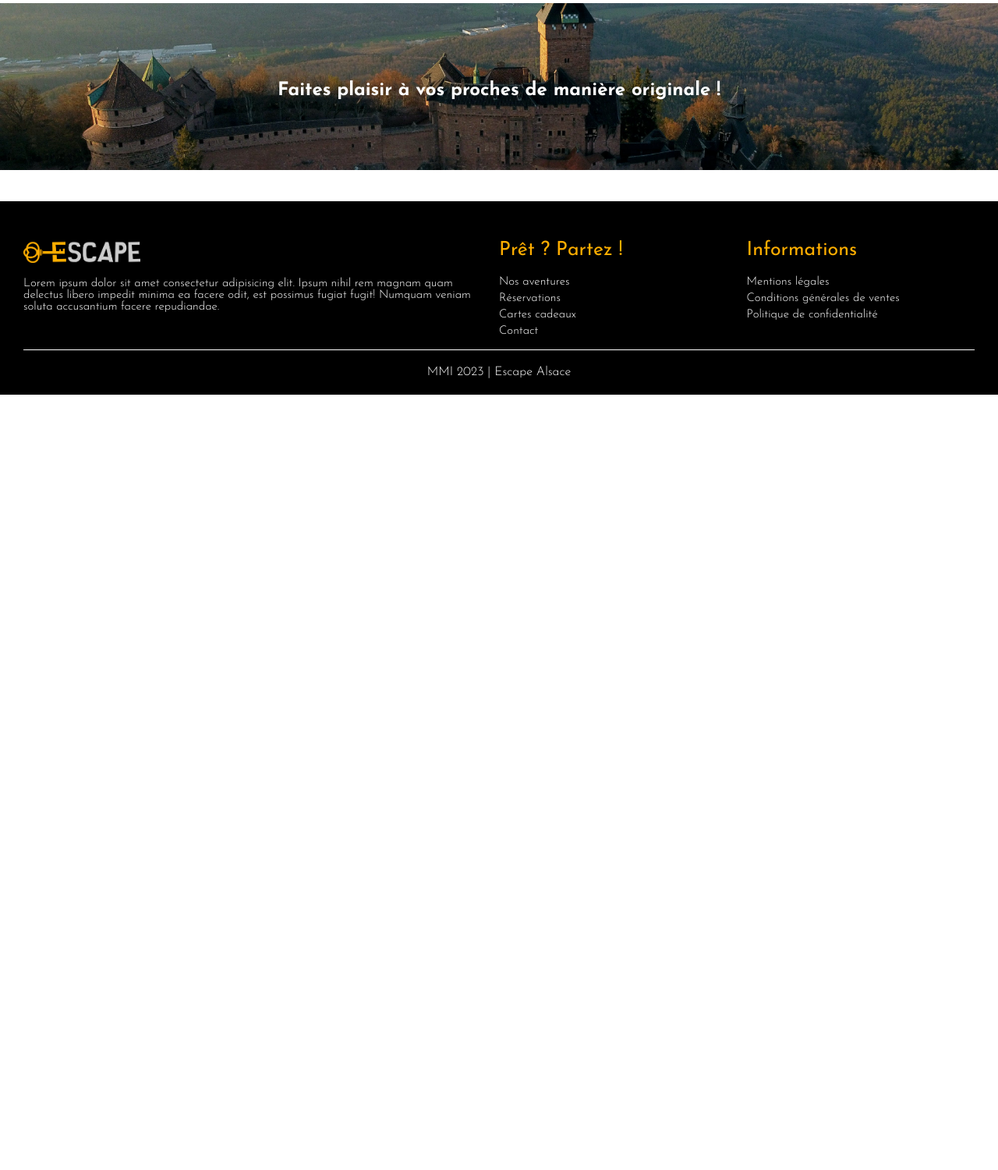
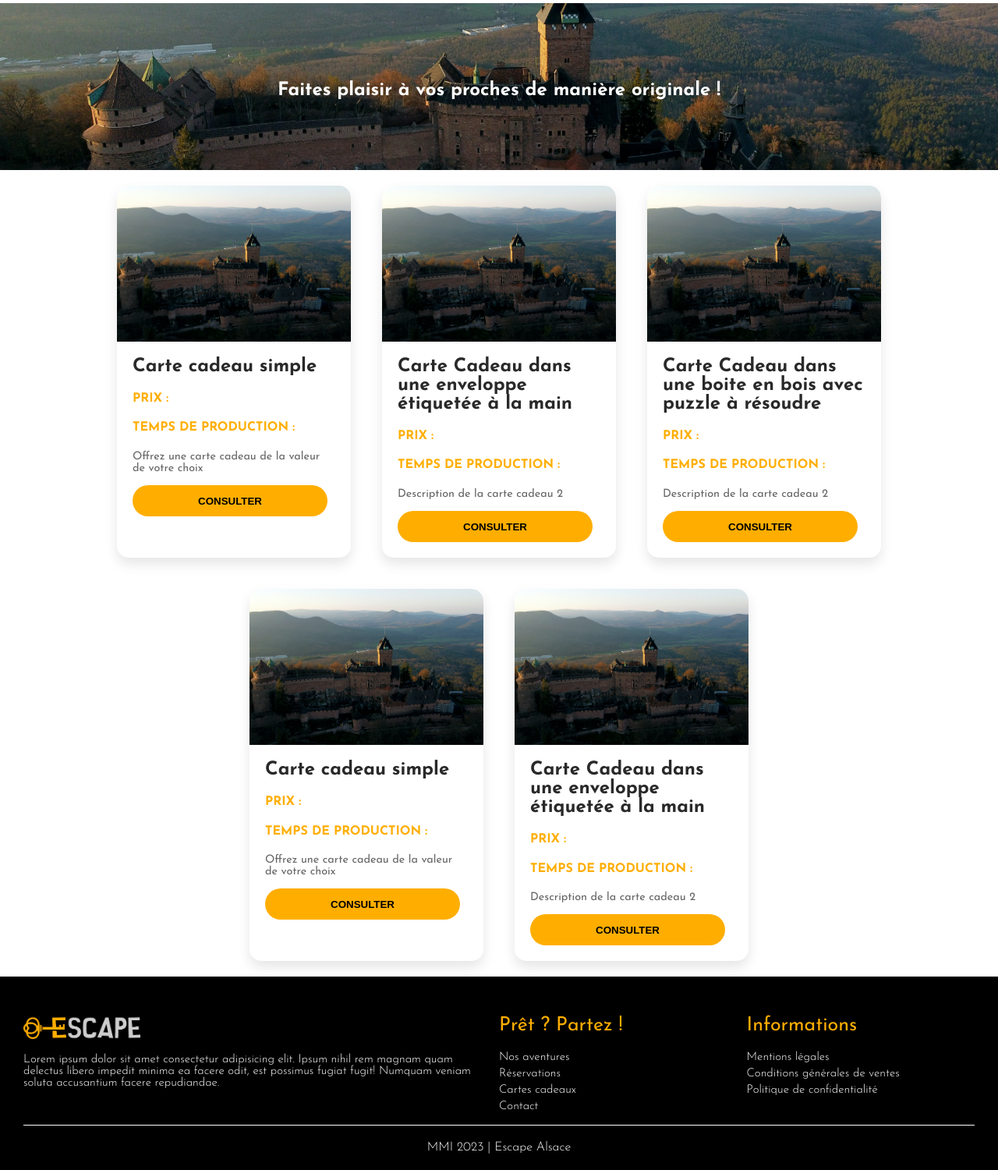
Before and after one commit to Aurehau/WE-SCAPE, a PHP site: page /cartesCadeaux.html in a window 1280 px wide. Shown: the part 120-1620 px from the top of the page at 78% size. Before the commit the page ends 626 px from the top, so only its background shows below. Run offline with PHP 8.4, Linux system fonts and the light colour scheme; grey boxes are pictures that could not be loaded.

Commit message:
update carte cadeaux

```diff
--- a/cartesCadeaux.html
+++ b/cartesCadeaux.html
@@ -13,7 +13,6 @@
 <body>
 
     <!---------------------------- HEADER ---------------------------->
-
 
     <header>
 
@@ -183,8 +182,91 @@
     <!---------------------------- CONTENU AVENTURE  ---------------------------->
 
     <main class="conteneur">
-        <div>
+
+        <div class="cartes-cadeaux">
+
+            <div class="carte">
+
+                <div class="image">
+                    <img src="../images/backgroundImage.jpg" alt="Carte cadeau 1">
+                </div>
+
+                <div class="details">
+                    <h3>Carte cadeau simple</h3>
+                    <h4> Prix :</h4>
+                    <h4> Temps de production :</h4>
+                    <p>Offrez une carte cadeau de la valeur de votre choix</p>
+                    <a href="templateAventures.html"> <button class="bouton">Consulter</button> </a>
+                </div>
+
+            </div>
+
+            <div class="carte">
+
+                <div class="image">
+                    <img src="../images/backgroundImage.jpg" alt="Carte cadeau 2">
+                </div>
+
+                <div class="details">
+                    <h3>Carte Cadeau dans une enveloppe étiquetée à la main</h3>
+                    <h4> Prix :</h4>
+                    <h4> Temps de production :</h4>
+                    <p>Description de la carte cadeau 2</p>
+                    <a href="templateAventures.html"> <button class="bouton">Consulter</button> </a>
+                </div>
+
+            </div>
+
+            <div class="carte">
+
+                <div class="image">
+                    <img src="../images/backgroundImage.jpg" alt="Carte cadeau 2">
+                </div>
+
+                <div class="details">
+                    <h3>Carte Cadeau dans une boite en bois avec puzzle à résoudre </h3>
+                    <h4> Prix :</h4>
+                    <h4> Temps de production :</h4>
+                    <p>Description de la carte cadeau 2</p>
+                    <a href="templateAventures.html"> <button class="bouton">Consulter</button> </a>
+                </div>
+
+            </div>
+
+            <div class="carte">
+
+                <div class="image">
+                    <img src="../images/backgroundImage.jpg" alt="Carte cadeau 1">
+                </div>
+
+                <div class="details">
+                    <h3>Carte cadeau simple</h3>
+                    <h4> Prix :</h4>
+                    <h4> Temps de production :</h4>
+                    <p>Offrez une carte cadeau de la valeur de votre choix</p>
+                    <a href="templateAventures.html"> <button class="bouton">Consulter</button> </a>
+                </div>
+
+            </div>
+
+            <div class="carte">
+
+                <div class="image">
+                    <img src="../images/backgroundImage.jpg" alt="Carte cadeau 2">
+                </div>
+
+                <div class="details">
+                    <h3>Carte Cadeau dans une enveloppe étiquetée à la main</h3>
+                    <h4> Prix :</h4>
+                    <h4> Temps de production :</h4>
+                    <p>Description de la carte cadeau 2</p>
+                    <a href="templateAventures.html"> <button class="bouton">Consulter</button> </a>
+                </div>
+
+            </div>
+
         </div>
+
     </main>
 
     <!---------------------------- FOOTER ---------------------------->
--- a/contact.html
+++ b/contact.html
@@ -166,7 +166,6 @@
 
     </header>
 
-
     <!---------------------------- Titre page réservations  ---------------------------->
 
     <section class="sectionTitre">
--- a/style/style.css
+++ b/style/style.css
@@ -36,11 +36,15 @@ a{
     border: none;
     cursor: pointer;
     width: 250px;
+    text-transform:uppercase;
+    font-weight: 700;
+    border-radius: 30px;
+    transition: 0.5s;
 }
 
 .bouton:hover{
     transition: all 0.4s ease-in-out;
-    background-color: white;
+    background-color: var(--jaune);
     color: black;
 }
 
--- a/style/styleAccueil.css
+++ b/style/styleAccueil.css
@@ -12,8 +12,6 @@ header{
     display: flex;
     flex-direction: column;
 }
-
-
 
 /*************** BANNIERE ***************/
 
--- a/style/styleCarteCadeaux.css
+++ b/style/styleCarteCadeaux.css
@@ -0,0 +1,70 @@
+.cartes-cadeaux {
+    display: flex;
+    flex-wrap: wrap;
+    justify-content: center;
+    gap: 40px;
+}
+
+.carte {
+    width: 300px;
+    background-color: #fff;
+    border-radius: 15px;
+    overflow: hidden;
+    box-shadow: 0px 8px 16px rgba(0, 0, 0, 0.1);
+    transition: transform 0.3s;
+
+}
+
+.carte:hover {
+    transform: translateY(-5px);
+}
+
+.image {
+    height: 200px;
+    overflow: hidden;
+    border-radius: 15px 15px 0 0;
+}
+
+.image img {
+    width: 100%;
+    height: 100%;
+    object-fit: cover;
+    transition: transform 0.3s;
+}
+
+.image:hover img {
+    transform: scale(1.1);
+}
+
+.details {
+    padding: 20px;
+}
+
+.details h3 {
+    margin: 0;
+    font-size: 1.5em;
+    color: #292929;
+}
+
+.details p {
+    margin-top: 10px;
+    color: #666;
+    font-size: 0.9em;
+}
+
+h4{
+    text-transform:uppercase;
+    color:var(--jaune)
+}
+
+.bouton{
+    background-color: var(--jaune)!important;
+    align-self: flex-end;
+    color:black!important;
+}
+
+.bouton:hover{
+    background-color: black!important;
+    align-self: flex-end;
+    color:var(--jaune)!important;
+}
--- a/style/styleTemplateAventure.css
+++ b/style/styleTemplateAventure.css
@@ -20,7 +20,7 @@ main>h1{
     color:white;
     font-size: 20px;
     padding: 20px;
-    max-height: 200px;
+    max-height: 250px;
     display: flex;
     align-items: center;
     justify-content: center;
```
Also changed, not shown: script/script.js (+4 -5 lines), templateAventures.html (+11 -2 lines).
